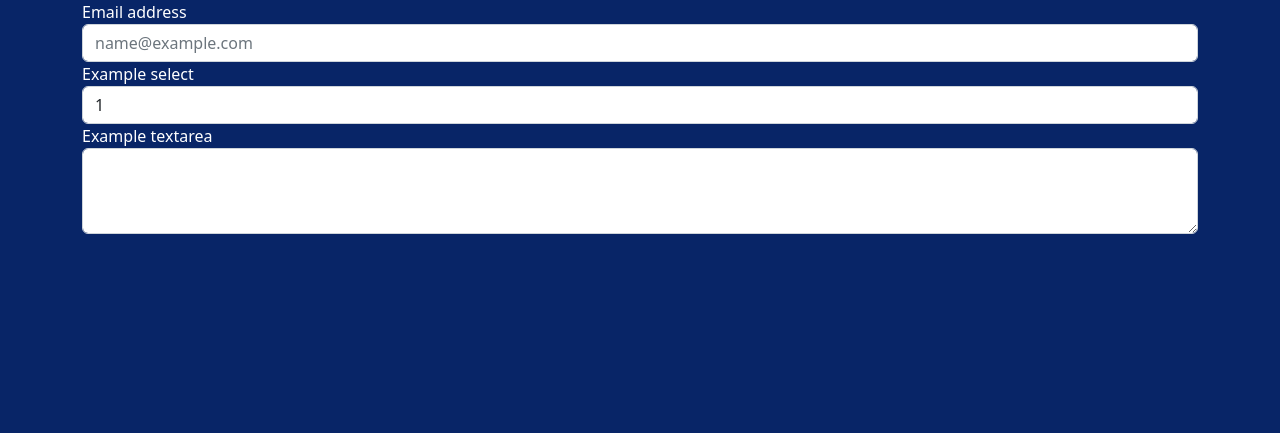
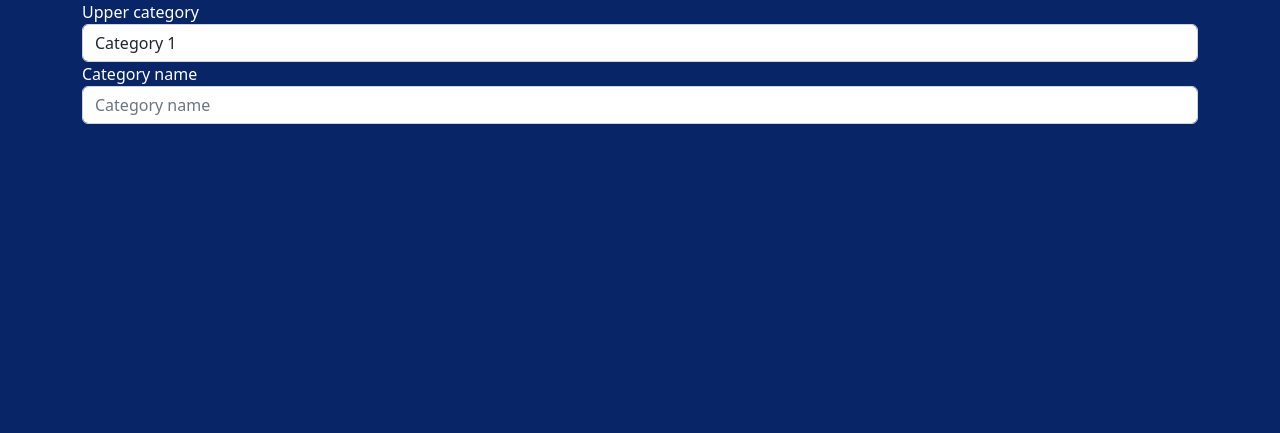
Before and after one commit to MariuszPaluch2001/my-quiz-app, a Django app: template app/templates/add_category.html in a window 1280 px wide. Shown: the part 56-489 px from the top of the page. Run offline with Django 3.2, Linux system fonts and the light colour scheme; the template is opened without the code that fills it, so the values that code supplies are empty.

Commit message:
Better add_category form.

```diff
--- a/app/templates/add_category.html
+++ b/app/templates/add_category.html
@@ -1,24 +1,23 @@
 {% extends 'base.html' %}
 
   {% block content %}
+
+  <div class="form-group">
+    <label for="exampleFormControlSelect1">Upper category</label>
+    <select class="form-control" id="exampleFormControlSelect1">
+      <option>Category 1</option>
+      <option>Category 2</option>
+      <option>Category 3</option>
+      <option>Category 4</option>
+      <option>Category 5</option>
+    </select>
+  </div>
   <form>
     <div class="form-group">
-      <label for="exampleFormControlInput1">Email address</label>
-      <input type="email" class="form-control" id="exampleFormControlInput1" placeholder="name@example.com">
+      <label for="exampleFormControlInput1">Category name</label>
+      <input type="email" class="form-control" id="exampleFormControlInput1" placeholder="Category name">
     </div>
-    <div class="form-group">
-      <label for="exampleFormControlSelect1">Example select</label>
-      <select class="form-control" id="exampleFormControlSelect1">
-        <option>1</option>
-        <option>2</option>
-        <option>3</option>
-        <option>4</option>
-        <option>5</option>
-      </select>
-    </div>
-    <div class="form-group">
-      <label for="exampleFormControlTextarea1">Example textarea</label>
-      <textarea class="form-control" id="exampleFormControlTextarea1" rows="3"></textarea>
-    </div>
+
+
   </form>
   {% endblock %}
```
